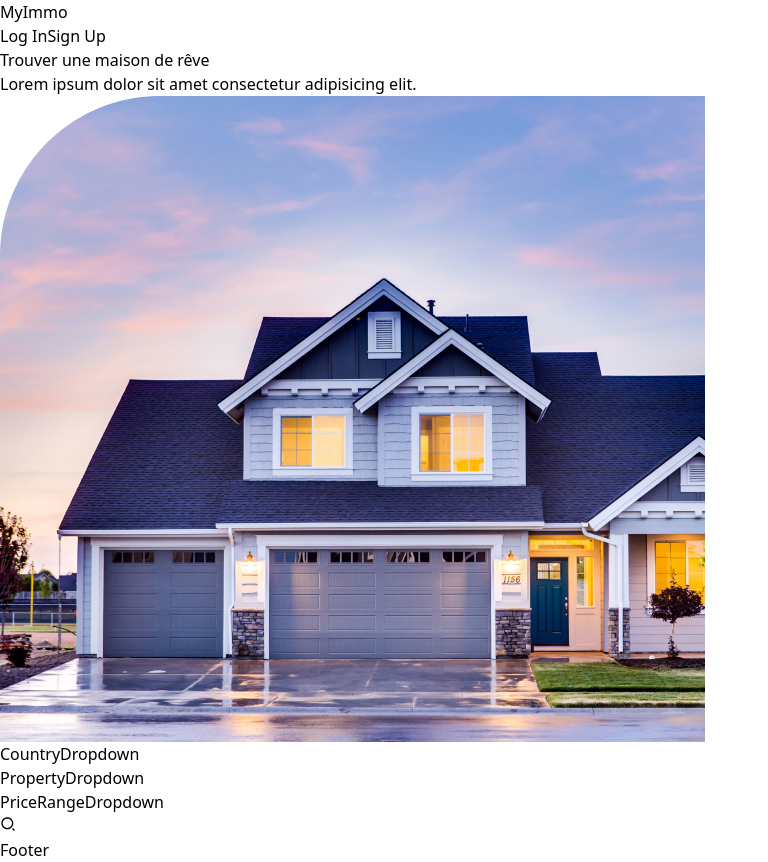
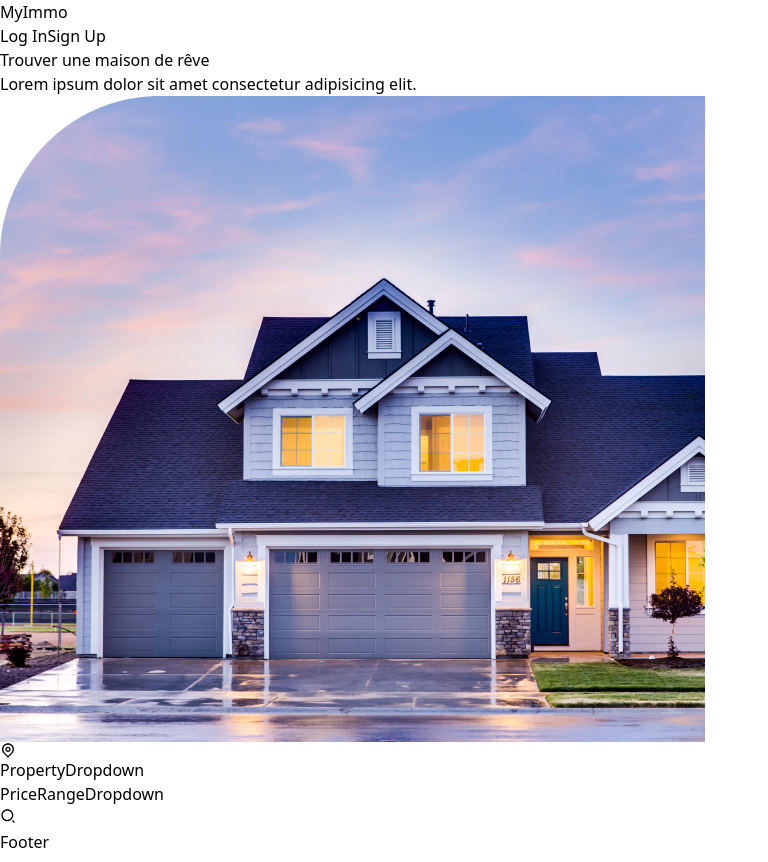
Before and after one commit to elhadjtall/SITE_AGENCE, a React (Vite) app in the folder frontend/: page / in a window 1280 px wide. Shown: the whole page, without its empty margins (0-768 px from the left). Built offline with nearby package versions, Linux system fonts and the light colour scheme.

Commit message:
Ajout Country Drop

```diff
--- a/frontend/src/components/CountryDropdown.jsx
+++ b/frontend/src/components/CountryDropdown.jsx
@@ -6,12 +6,15 @@ import { HouseContext } from './HouseContext'; // Import du contexte
 const CountryDropdown = () => {
   const { country, setCountry, countries } = useContext(HouseContext); // Utilisation du contexte
 
-  console.log(country); // Affiche le pays actuel dans la console
+  const [isOpen, setIsOpen] = useState(false);
+
+  // console.log(country); // Affiche le pays actuel dans la console
 
   return (
-    <div>
-      CountryDropdown
-    </div>
+    <Menu as="div" className="dropdown relative">
+      {/* Code pour le bouton de dropdown et ses icones */}
+        <RiMapPinLine />
+    </Menu>
   );
 };
 
```
